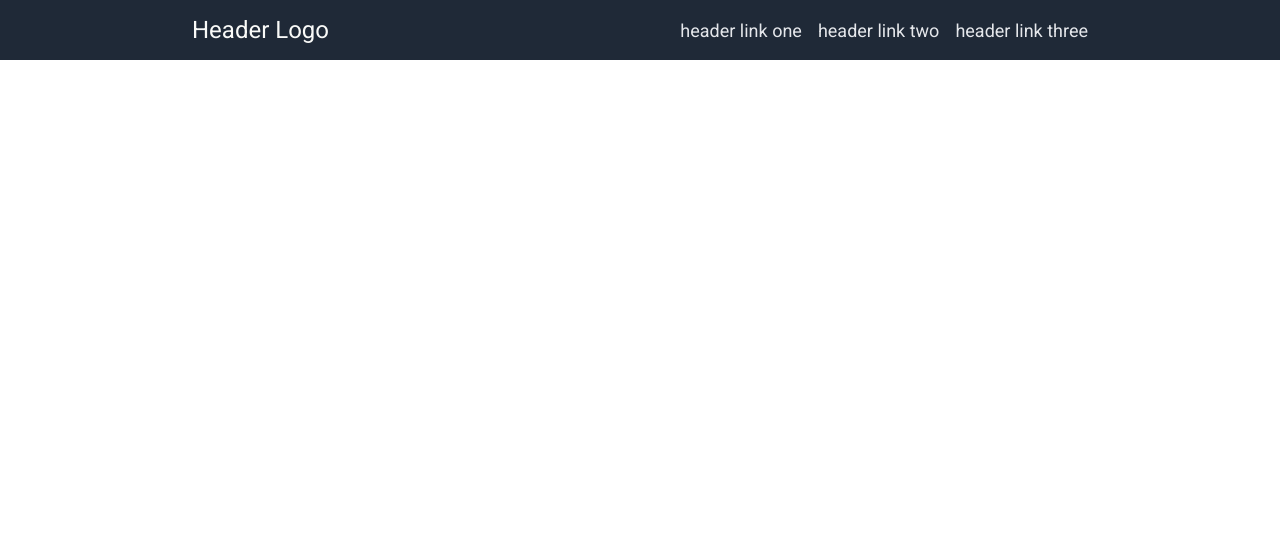
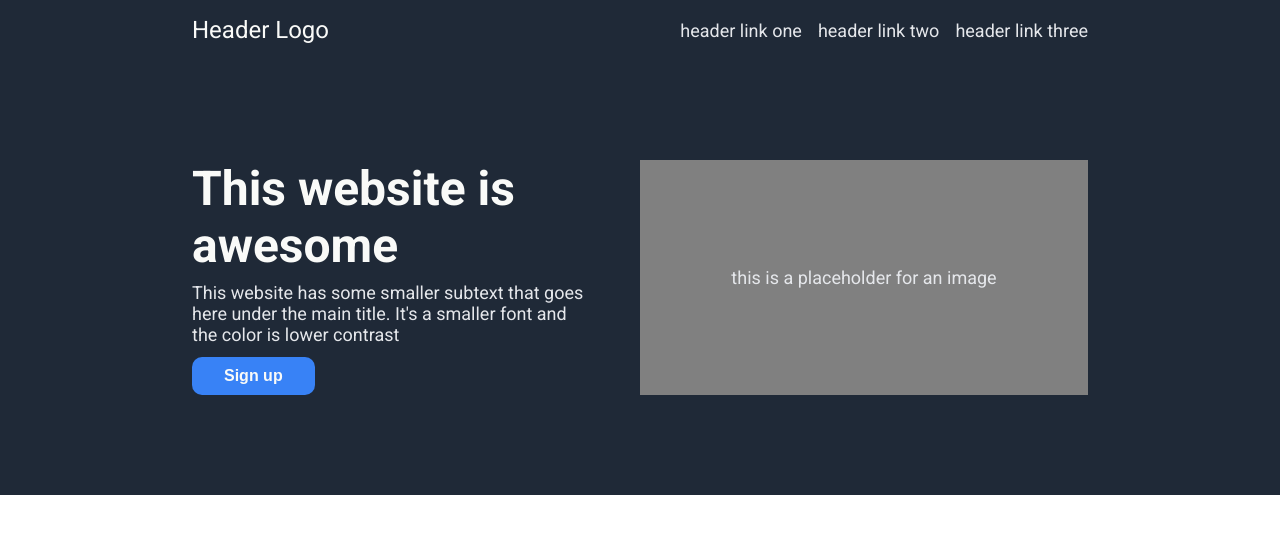
Before and after one commit to Spanthyx/landing-page, a plain HTML site: page index.html in a window 1280 px wide. Drawn offline with Linux system fonts and the light colour scheme.

Commit message:
Complete header and hero section and put order into CSS file

```diff
--- a/index.html
+++ b/index.html
@@ -22,6 +22,16 @@
                 <a href="#" class="header-link">header link three</a>
             </div>
         </header>
+        <div class="hero-content main-section">
+            <div class="hero-content-left">
+                <h1 class="hero-main">This website is awesome</h1>
+                <p class="hero-secondary">This website has some smaller subtext that goes here under the main title. It's a smaller font and the color is lower contrast</p>
+                <button class="hero-button">Sign up</button>
+            </div>
+            <div class="hero-content-right">
+                <p class="hero-image-placeholder-text">this is a placeholder for an image</p>
+            </div>
+        </div>
     </div>
 
 </body>
--- a/styles.css
+++ b/styles.css
@@ -1,29 +1,29 @@
+/* || GENERAL STYLES */
+
 body {
-    font-family: 'Roboto', sans-serif;
     display: flex;
     flex-direction: column;
     justify-content: center;
     align-items: center;
+
     margin: 0;
-}
 
-.hero {
-    width: 100%;
-    display: flex;
-    justify-content: center;
+    font-family: 'Roboto', sans-serif;
 }
 
 .main-section {
     width: 70%;
 }
 
-.hero, .footer {
-    background-color: #1F2937;
-}
 
-.hero-main {
-    font-size: 48px;
-    font-weight: 800;
+
+/* || HEADER */
+
+header {
+    display: flex;
+    justify-content: space-between;
+
+    padding: 16px;
 }
 
 .header-link {
@@ -31,31 +31,95 @@ body {
     justify-content: center;
     align-items: center;
     gap: 16px;
-}
 
-.hero-secondary, .header-link {
+    text-decoration: none;
     font-size: 18px;
     color: #E5E7EB;
 }
 
 .header-logo {
     font-size: 24px;
-}
-
-.header-logo, .hero-main {
     color:  #F9FAF8;
 }
 
 
 
-header {
+/* || HERO */
+
+.hero {
+
     display: flex;
-    justify-content: space-between;
-    padding: 16px;
+    flex-direction: column;
+    justify-content: center;
+    align-items: center;
+
+    width: 100%;
+
+    background-color: #1F2937;
 }
 
+.hero-content {
+    display: flex;
+    justify-content: center;
+    align-items: fill;
+
+    margin: 100px;
+}
+
+.hero-content-left {
+    flex: 1;
+}
+
+.hero-content-right {
+    flex: 1;
+    display: flex;
+    justify-content: center;
+    align-items: center;
+
+    background-color: grey;
+}
+
+.hero-main {
+    margin: 0;
+
+    font-size: 48px;
+    font-weight: 800;
+    color:  #F9FAF8;
+}
+
+.hero-secondary {
+    margin: 8px 48px 12px 0;
+
+    font-size: 18px;
+    color: #E5E7EB;
+}
+
+.hero-image-placeholder-text {
+    font-size: 18px;
+    color: #E5E7EB;
+}
+
+.hero-button {
+    border: none;
+    border-radius: 10px;
+
+    padding: 10px 32px;
+
+    font-size: medium;
+    font-weight: bold;
+    color: #F9FAF8;
+
+}
+
+
+
+
+
+
+
+
 button, .call-to-action {
-    color: #3882F6;
+    background-color: #3882F6;
 }
 
 .information-header {
@@ -73,7 +137,3 @@ button, .call-to-action {
     font-weight: light;
     color: #1F2937;
 }
-
-a {
-    text-decoration: none;
-}
```
